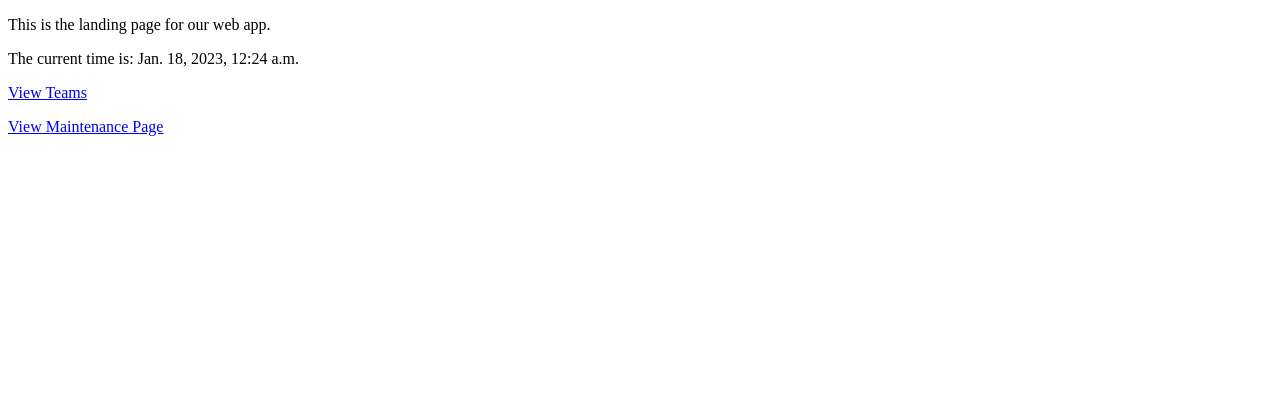
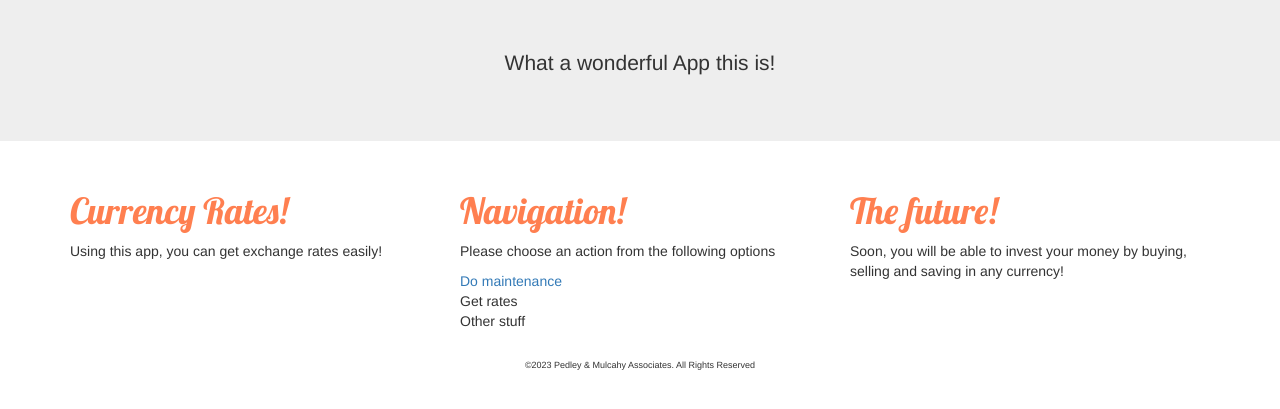
Before and after one commit to dmulch/NBA_bet_scraper_website, a Django app: page / in a window 1280 px wide. Shown: the top 409 px of the page. Run offline with Django 4.2, Linux system fonts and the light colour scheme; some libraries are stand-ins or nearby versions.

Commit message:
impliment base html and style.css builds out bootstrap for currency aspect

```diff
--- a/myap/views.py
+++ b/myap/views.py
@@ -47,8 +47,32 @@ def view_currencies(request):
     data['currencies'] = c_list
     return render(request,'currencies.html',context=data)
 
+def currency_selection(request):
+    data = dict()
+    currencies =Currency.objects.all()
+    data['currencies'] = currencies
+    return render(request,"currency_selector.html",data)
+
 def view_teams(request):
     data = dict()
     t_list = Teams.objects.all()
     data['teams'] = t_list
     return render(request,'teams.html',context=data)
+
+def exch_rate(request):
+    data=dict()
+    try:
+        currency1 = request.GET['currency_from']
+        currency2 = request.GET['currency_to']
+        c1 = Currency.objects.get(iso=currency1)
+        c2 = Currency.objects.get(iso=currency2)
+        data['currency1'] = c1
+        data['currency2'] = c2
+        try:
+            rate = c1.rates_set.get(x_currency=c2.iso).rate #all rates associated w/ c1 -> get the rate w/ c2
+            data['rate'] = rate
+        except:
+            data['rate'] = "Not Available"
+    except:
+        pass
+    return render(request,"exchange_detail.html",data)
--- a/project1/urls.py
+++ b/project1/urls.py
@@ -23,6 +23,8 @@ urlpatterns = [
     path('', views.home,name='home'),
     path('maintenance', views.maintenance, name='maintenance'),
     path('currencies',views.view_currencies, name='currencies'),
-    path('teams', views.view_teams, name='teams')
+    path('teams', views.view_teams, name='teams'),
+    path('currency-selection',views.currency_selection,name="currency_selector"),
+    path('exchange_rate_info',views.exch_rate,name="exchange_rate_info"),
 
 ]
--- /dev/null
+++ b/static/myapp/style.css
@@ -0,0 +1,23 @@
+h2 {
+    color: #275e3e;
+}
+
+#footer { /* use with id = "footer" */
+   display:inline-block;
+   width:100%;
+   height:1em;
+   padding: 2em 0.25em;
+   text-align: center;
+   font-size: xx-small;
+}
+
+.large_font {
+   font-size: large;
+   color: crimson;
+}
+
+.lobster {
+    color: coral;
+    font-family: 'lobster';
+    font-size: 36px;
+}
--- /dev/null
+++ b/templates/base.html
@@ -0,0 +1,21 @@
+<!DOCTYPE html>
+{%  load static %}
+<html lang="en">
+<head>
+    <meta charset="UTF-8">
+    <title>Currency App</title>
+    <link rel="stylesheet" href="https://maxcdn.bootstrapcdn.com/bootstrap/3.4.1/css/bootstrap.min.css">
+    <script src="https://maxcdn.bootstrapcdn.com/bootstrap/3.4.1/js/bootstrap.min.js"></script>
+    <link href='//fonts.googleapis.com/css?family=Lobster&subset=latin,latin-ext' rel='stylesheet' type='text/css'>
+    <link rel="stylesheet" href="{% static 'myapp/style.css' %}">
+
+</head>
+<body> <!-- style="background-color: #b9d9eb" columbia blue background lmao-->
+    {% block content %}
+        <-- This is where the page content will go! -->
+    {% endblock %}
+   <div id="footer">
+        ©2023 Pedley & Mulcahy Associates. All Rights Reserved
+    </div>
+</body>
+</html>
--- /dev/null
+++ b/templates/exchange_detail.html
@@ -0,0 +1,6 @@
+{% extends "base.html" %}
+{% block content %}
+You are exchanging {{ currency1.long_name }} to {{ currency2.long_name }}.
+The current exchange rate for 1 unit of {{ currency1.iso}}
+    is {{ rate }} units of {{ currency2.iso }}
+{% endblock %}
--- a/templates/home.html
+++ b/templates/home.html
@@ -1,4 +1,5 @@
-{% load static %}
+<!--old homepage html
+
 <!DOCTYPE html>
 <html lang="en">
 <head>
@@ -6,21 +7,50 @@
     <title>Title</title>
 </head>
 <body>
-<!--
+-->
+
+<!--old image ref
 <img src="static/myapp/logo.png"/>
 
-<img src = "{% static "myapp/logo.png"%}">
+<img src = "">
 -->
-
+<!--
 <p></p>
 This is the landing page for our web app.
 <p></p>
-The current time is: {{ time_of_day }}
+The current time is:
 <p>
-    <a href="{%  url 'teams'  %}">View Teams</a>
+    <a href="">View Teams</a>
 </p>
 <p>
-    <a href="{%  url 'maintenance'  %}">View Maintenance Page</a>
+    <a href="">View Maintenance Page</a>
 </p>
 </body>
 </html>
+-->
+{% extends "base.html" %}
+{% block content %}
+    <div class="jumbotron text-center">
+        <p>What a wonderful App this is!</p>
+    </div>
+    <div class="container">
+        <div class="row">
+            <div class="col-sm-4">
+                <h3 class="lobster">Currency Rates!</h3>
+                <p>Using this app, you can get exchange rates easily!</p>
+            </div>
+            <div class="col-sm-4">
+                <h3 class="lobster">Navigation!</h3>
+                <p> Please choose an action from the following options
+                <p>
+                    <a href="{% url 'maintenance' %}">Do maintenance</a><br>
+                    Get rates<br>
+                    Other stuff<br></p>
+            </div>
+            <div class="col-sm-4">
+                <h3 class="lobster">The future!</h3>
+                <p>Soon, you will be able to invest your money by buying, selling and saving in any currency!</p>
+            </div>
+        </div>
+    </div>
+{%  endblock %}
```
Also changed, not shown: myap/support_functions.py (+21 -0 lines), templates/currency_selector.html (added, +29 -0 lines).
